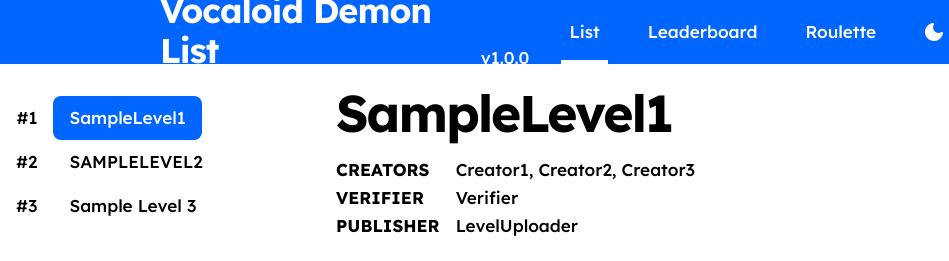
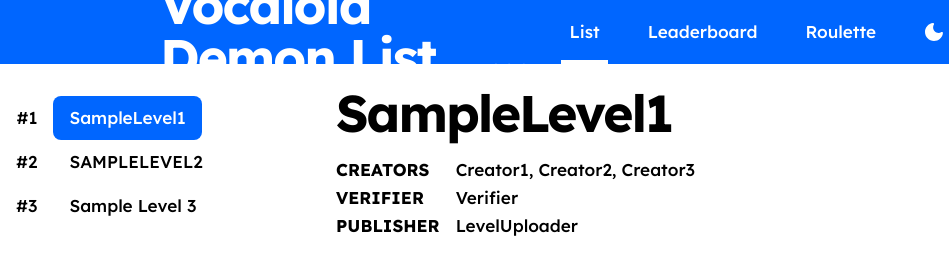
Before and after one commit to p0IIy/Vocaloid-Demon-List, a plain HTML site: page index.html in a window 1280 px wide. Shown: the top 261 px of the page, 0-949 px from the left. Drawn offline with nearby package versions, Linux system fonts and the light colour scheme.

Commit message:
Update index.html

```diff
--- a/index.html
+++ b/index.html
@@ -6,7 +6,7 @@
         <title>Vocaloid Demon List</title>
 
         <!-- Replace your server icon by uploading an image file named "list_icon.png"-->
-        <link rel="icon" href="./list_icon.png" />
+        <link rel="icon" href="./image_2026-11-22_222039367.png" />
         <link rel="preconnect" href="https://fonts.googleapis.com" />
         <link rel="preconnect" href="https://fonts.gstatic.com" crossorigin />
         <link
@@ -37,7 +37,7 @@
     <body id="app">
         <header :class="{ dark: store.dark }">
             <div class="logo">
-                <h2>Vocaloid Demon List</h2>
+                <h1>Vocaloid Demon List</h1>
                 <p>v1.0.0</p>
             </div>
             <nav class="nav">
```
